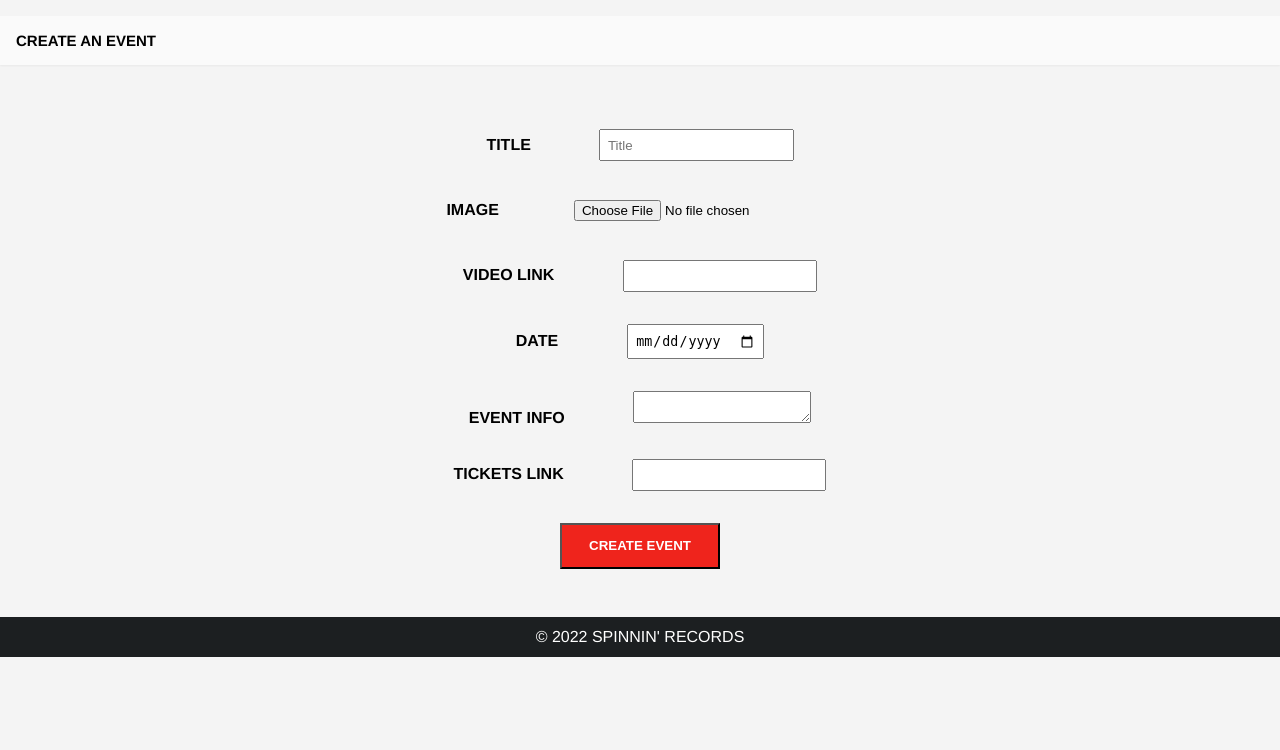
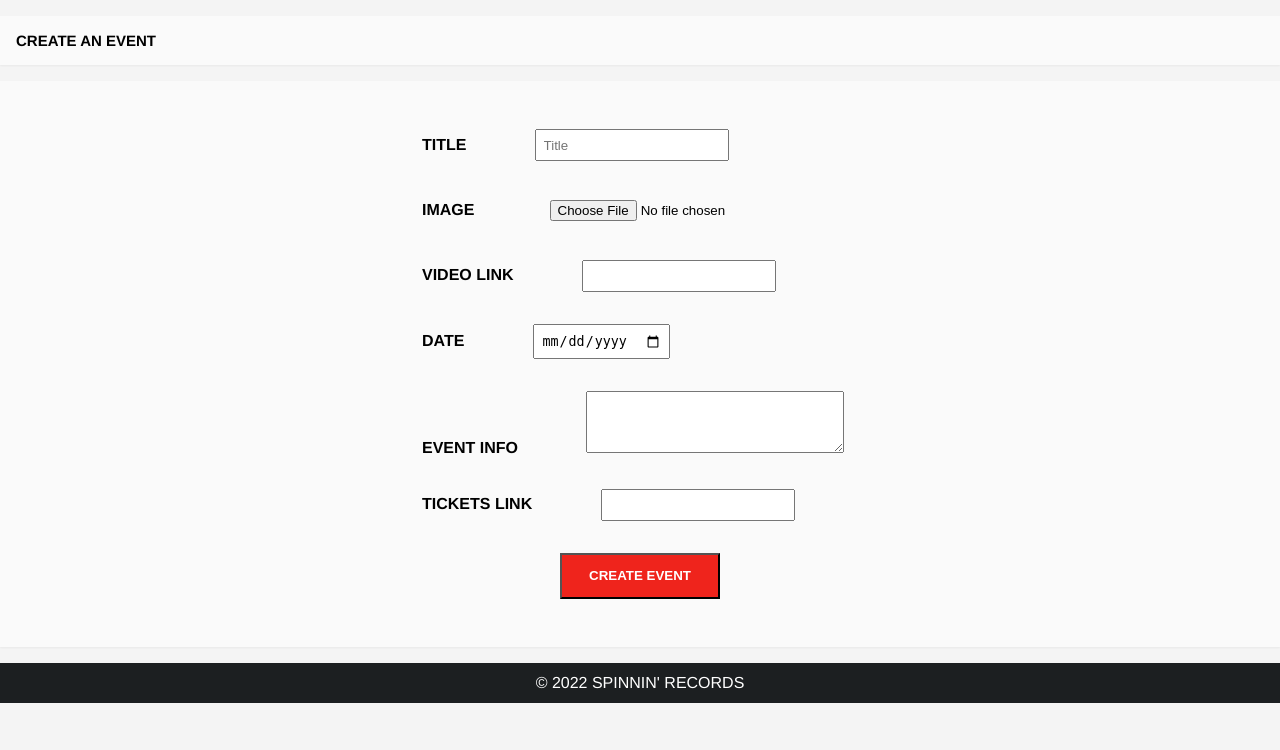
Before and after one commit to Adramaryl/spinnin-events, a PHP site: page /create-event/view.php in a window 1280 px wide. Shown: the part 50-800 px from the top of the page. Run offline with PHP 8.4, Linux system fonts and the light colour scheme.

Commit message:
minor visual edits

```diff
--- a/create-event/view.php
+++ b/create-event/view.php
@@ -31,7 +31,7 @@
                     </div>
                     <div>
                         <label for="info">Event info</label>
-                        <textarea name="info"></textarea>
+                        <textarea name="info" rows="4" cols="30"></textarea>
                     </div>
                     <div>
                         <label for="ticketslink">Tickets link</label>
--- a/css/style.css
+++ b/css/style.css
@@ -74,15 +74,6 @@ footer p {
     font-size: 16px;
 }
 
-/* Main page style */
-
-.banner {
-    height: 390px;
-    width: 100%;
-    background: rgb(42,42,42);
-    background: linear-gradient(0deg, rgba(42,42,42,1) 0%, rgba(138,138,138,1) 47%, rgba(232,232,232,1) 100%);
-}
-
 h1 {
     text-transform: uppercase;
     font-size: 15px;
@@ -92,6 +83,15 @@ h1 {
     background-color: #FAFAFA;
     box-shadow: rgba(0, 0, 0, 0.05) 0px 1px 2px 0px;
     padding: 1em;
+}
+
+/* Main page style */
+
+.banner {
+    height: 390px;
+    width: 100%;
+    background: rgb(42,42,42);
+    background: linear-gradient(0deg, rgba(42,42,42,1) 0%, rgba(138,138,138,1) 47%, rgba(232,232,232,1) 100%);
 }
 
 .events {
@@ -173,9 +173,9 @@ h2, time {
     margin: 1em auto;
 }
 
-/* Login page style */
+/* Login & create page styles */
 
-.elform {
+.elform, .createform {
     max-width: 1400px;
     margin: 1em auto;
     background-color: #FAFAFA;
@@ -184,11 +184,16 @@ h2, time {
 
 form {
     padding: 1em 2em;
-    text-align: center;
+    max-width: 500px;
+    margin: auto;
 }
 
 form div {
     margin: 2em;
+}
+
+form div:last-of-type {
+    text-align: center;
 }
 
 form label {
@@ -197,7 +202,7 @@ form label {
     margin-right: 4em;
 }
 
-input {
+input:not([type="submit"]) {
     padding: 0.5em;
 }
 
@@ -215,3 +220,6 @@ form p {
     color: #FFFFFF;
     padding: 0.5em 1em;
 }
+
+
+/* Create article page style */
```
